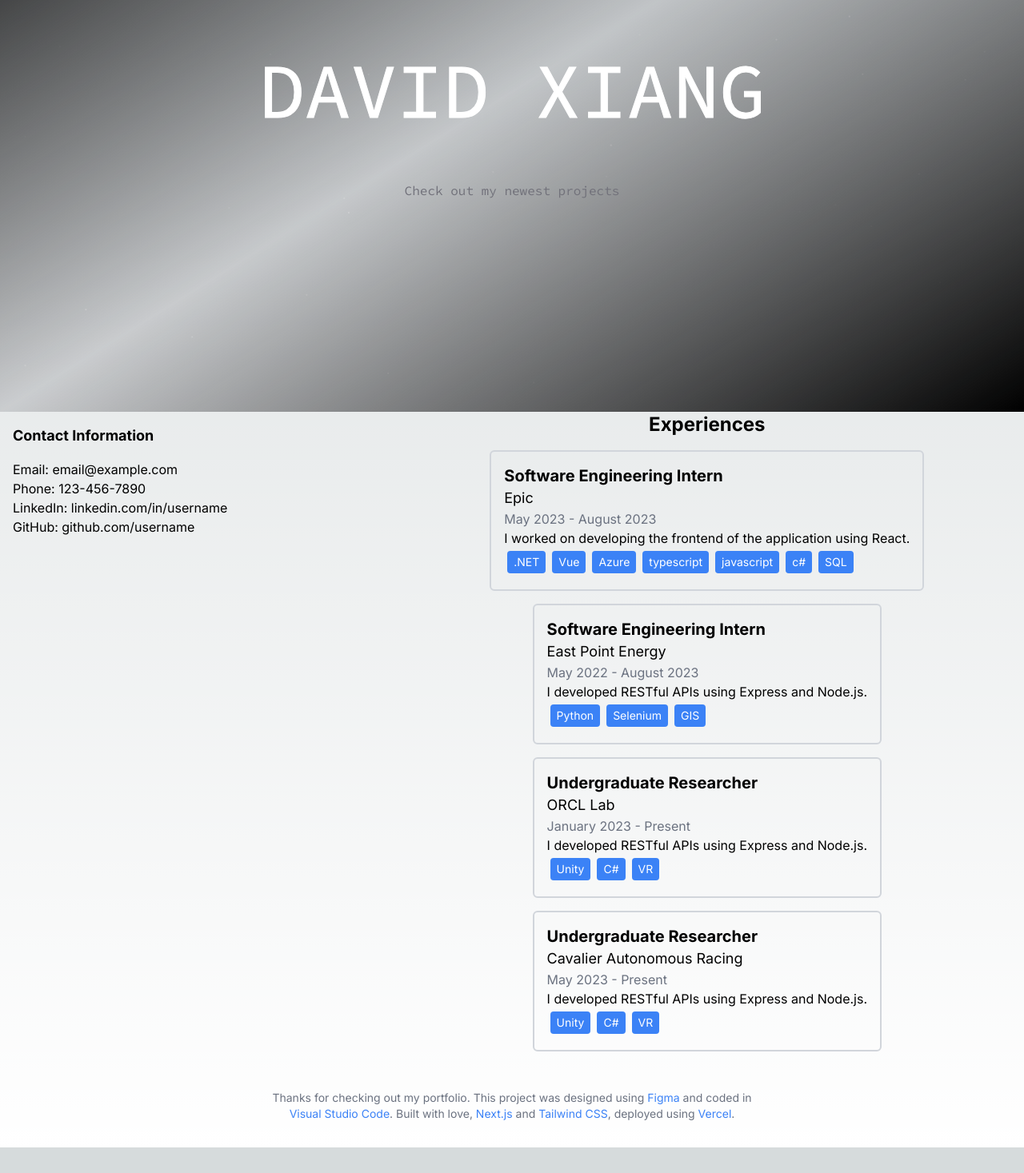
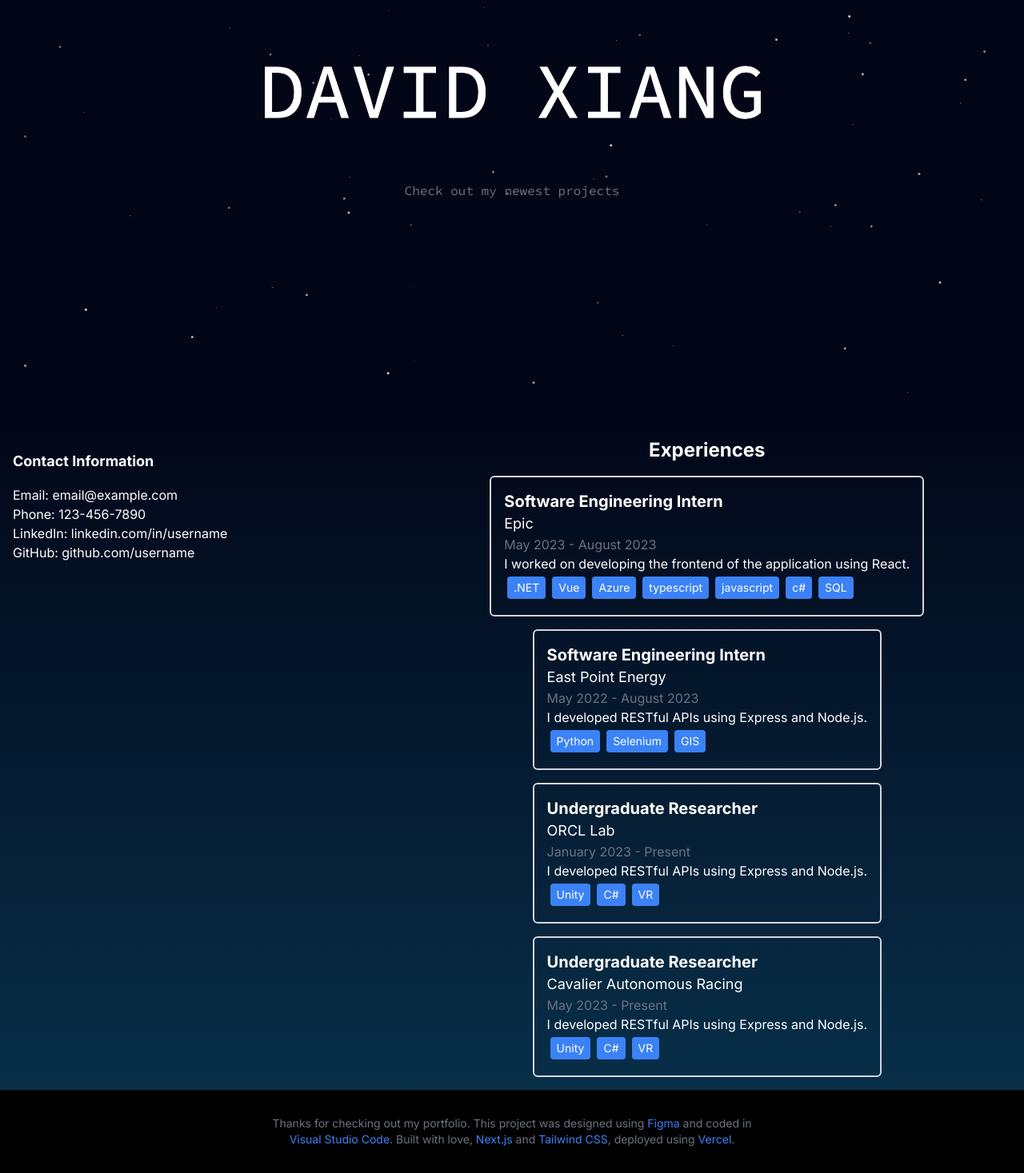
Before and after one commit to davidxiang101/portfolio, a Next.js app: page / in a window 1280 px wide. Shown: the part 285-1752 px from the top of the page at 80% size. Before the commit the page ends 1720 px from the top, so only its background shows below. Built offline with nearby package versions, Linux system fonts and the light colour scheme; what tailwindcss-debug-screens would draw is missing.

Commit message:
gradient background

```diff
--- a/app/components/experiencePage.tsx
+++ b/app/components/experiencePage.tsx
@@ -4,7 +4,7 @@ import ExperiencesList from './experiencesList';
 
 const ExperiencesPage: React.FC = () => {
     return (
-        <div className="flex">
+        <div className="flex bg-gradient-to-b from-slate-950 to-sky-950 pt-8 animate-fade-in">
             <SideBar />
             <div className="w-full overflow-auto">
                 <ExperiencesList/>
--- a/app/components/experiencesList.tsx
+++ b/app/components/experiencesList.tsx
@@ -4,7 +4,7 @@ import { experiences } from '../data/experiences';
 
 const ExperiencesList: React.FC = () => {
 	return (
-		<div className="flex flex-col items-center justify-center bg-transparent">
+		<div className="flex flex-col items-center justify-center">
 			<h1 className="text-2xl font-bold mb-4">Experiences</h1>
 			{experiences.map((experience, index) => (
 				<Experience key={index} {...experience} />
--- a/app/components/glitch.tsx
+++ b/app/components/glitch.tsx
@@ -49,7 +49,7 @@ export default function Glitch() {
 	}, [textIndex]);
 
 	return (
-		<h2 className="text-md font-display text-zinc-500 ">
+		<h2 className="text-md font-display duration-500 text-zinc-500 hover:text-zinc-300">
 			Check out {dataValue}
 		</h2>
 	);
--- a/app/components/particles.tsx
+++ b/app/components/particles.tsx
@@ -13,7 +13,7 @@ interface ParticlesProps {
 
 export default function Particles({
 	className = "",
-	quantity = 80,
+	quantity = 100,
 	staticity = 50,
 	ease = 50,
 	refresh = false,
@@ -98,9 +98,9 @@ export default function Particles({
 		const y = Math.floor(Math.random() * canvasSize.current.h);
 		const translateX = 0;
 		const translateY = 0;
-		const size = Math.floor(Math.random() * 2) + 0.1;
+		const size = Math.floor(Math.random() * 2) + 0.5;
 		const alpha = 0;
-		const targetAlpha = parseFloat((Math.random() * 0.6 + 0.1).toFixed(1));
+		const targetAlpha = parseFloat((Math.random() * 0.6 + 0.2).toFixed(1));
 		const dx = (Math.random() - 0.5) * 0.2;
 		const dy = (Math.random() - 0.5) * 0.2;
 		const magnetism = 0.1 + Math.random() * 4;
--- a/app/components/sidebar.tsx
+++ b/app/components/sidebar.tsx
@@ -2,7 +2,7 @@ import React from 'react';
 
 const SideBar: React.FC = () => {
     return (
-        <div className="sticky top-0 w-3/5 h-screen p-4 overflow-auto bg-transparent">
+        <div className="sticky top-0 w-3/5 h-screen p-4 overflow-auto">
             <h2 className="mb-4 text-lg font-bold">Contact Information</h2>
             {/* Replace with your own information */}
             <p>Email: email@example.com</p>
--- a/app/components/splash.tsx
+++ b/app/components/splash.tsx
@@ -10,7 +10,7 @@ const navigation = [
 
 const Splash: React.FC = () => {
 	return (
-		<div className="flex flex-col items-center justify-center w-screen h-screen overflow-hidden bg-gradient-to-tl from-black via-zinc-600/20 to-black">
+		<div className="flex flex-col items-center justify-center w-screen h-screen overflow-hidden	">
 			<nav className="my-16 animate-fade-in">
 				<ul className="flex items-center justify-center gap-4">
 					{navigation.map((item) => (
@@ -26,7 +26,7 @@ const Splash: React.FC = () => {
 			</nav>
 			<div className="hidden w-screen h-px animate-glow md:block animate-fade-left bg-gradient-to-r from-zinc-300/0 via-zinc-300/50 to-zinc-300/0" />
 			<Particles
-				className="absolute inset-0 -z-10 animate-fade-in"
+				className="absolute inset-0 -z-10 animate-fade-in bg-slate-950"
 				quantity={100}
 			/>
 			<h1 className="z-10 text-4xl text-transparent duration-1000 bg-white cursor-default text-edge-outline animate-title font-display sm:text-6xl md:text-8xl whitespace-nowrap bg-clip-text">
--- a/app/globals.css
+++ b/app/globals.css
@@ -3,31 +3,20 @@
 @tailwind utilities;
 
 :root {
-  --foreground-rgb: 0, 0, 0;
-  --background-start-rgb: 214, 219, 220;
-  --background-end-rgb: 255, 255, 255;
-}
-
-@media (prefers-color-scheme: dark) {
-  :root {
-    --foreground-rgb: 255, 255, 255;
-    --background-start-rgb: 0, 0, 0;
-    --background-end-rgb: 0, 0, 0;
-  }
+  --foreground-rgb: 255, 255, 255;
+  --background-start-rgb: 0, 0, 0;
+  --background-end-rgb: 0, 0, 0;
 }
 
 @layer base {
   .text-edge-outline {
-    -webkit-text-stroke: 1px rgba(255,255,255,0.3);
+    -webkit-text-stroke: 1px rgba(255, 255, 255, 0.3);
   }
 }
 
 body {
   color: rgb(var(--foreground-rgb));
-  background: linear-gradient(
-      to bottom,
+  background: linear-gradient(to bottom,
       transparent,
-      rgb(var(--background-end-rgb))
-    )
-    rgb(var(--background-start-rgb));
+      rgb(var(--background-end-rgb))) rgb(var(--background-start-rgb));
 }
```
